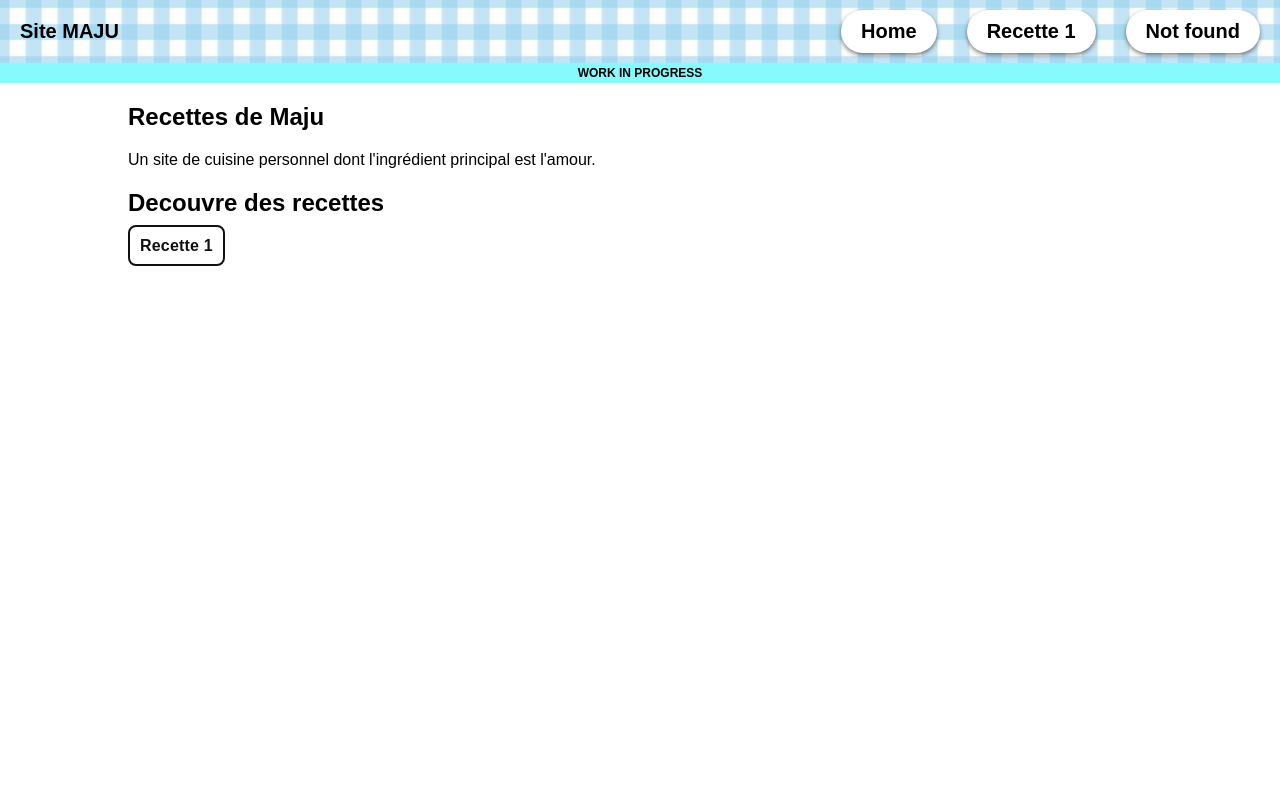
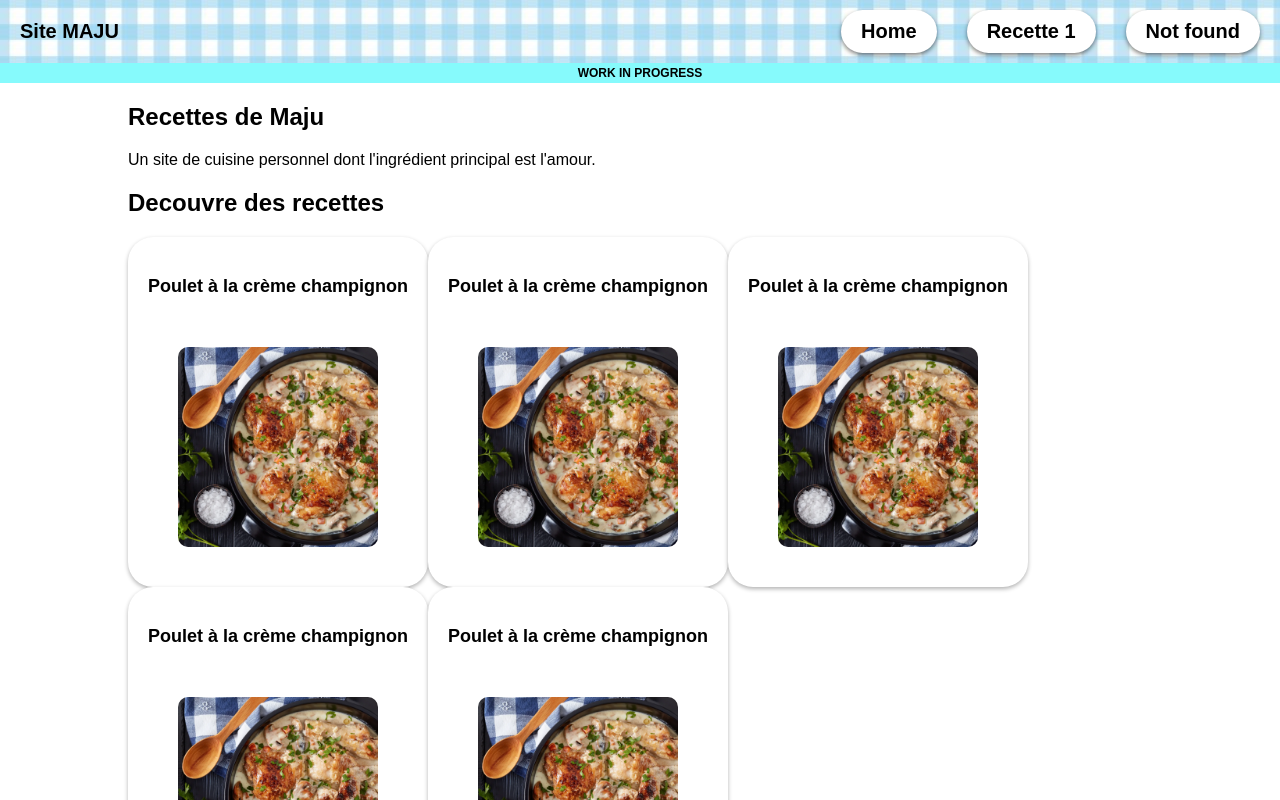
Before and after one commit to yorutx/RecettesReact, a React (Vite) app: page / in a window 1280 px wide. Before the commit this address had no page. Shown: the top 800 px of the page. Built offline with nearby package versions, Linux system fonts and the light colour scheme.

Commit message:
[ADD] recette card

```diff
--- a/src/components/index.ts
+++ b/src/components/index.ts
@@ -2,3 +2,4 @@ export { default as Button } from './button';
 export { default as HeaderBar } from './headerBar';
 export { default as Footer } from './footer';
 export { default as Template } from './template';
+export { default as RecetteCard } from './recetteCard';
--- /dev/null
+++ b/src/components/recetteCard/index.tsx
@@ -0,0 +1,21 @@
+import { Link } from 'react-router-dom';
+import { styles } from './styles';
+
+type RecetteCardType = {
+    titre       : string;
+    imageUrl    : string;
+    toGo        : string;
+};
+
+function RecetteCard({ titre, imageUrl, toGo }: RecetteCardType) {
+    return (
+        <Link to={toGo} style={styles.link}>
+            <div style={styles.container}>
+                <p style={styles.titre}>{titre}</p>
+                <img src={imageUrl} height={200} alt={titre} style={{ borderRadius: 10 }} />
+            </div>
+        </Link>
+    )
+};
+
+export default RecetteCard;
--- /dev/null
+++ b/src/components/recetteCard/styles.ts
@@ -0,0 +1,31 @@
+import type { CSSProperties } from "react";
+
+export const styles = {
+    link: {
+        display       : 'inline-block',
+        textDecoration: 'none',
+    } as CSSProperties,
+
+    container: {
+        height         : '350px',
+        width          : '300px',
+
+        display        : 'flex',
+        flexDirection  : 'column',
+        gap            : 50,
+        backgroundColor: '#fff',
+        textAlign      : 'center',
+        alignItems     : 'center',
+        justifyContent : 'center',
+        borderRadius   : '25px',
+        boxShadow      : '0 2px 4px rgba(0,0,0,0.3)',
+    } as CSSProperties,
+
+    titre: {
+        color     : 'black',
+        fontSize  : '18px',
+        fontWeight: 'bold',
+        margin    : 0,
+        lineHeight: 1.2,
+    },
+}
--- a/src/pages/home/index.tsx
+++ b/src/pages/home/index.tsx
@@ -1,6 +1,7 @@
 //import React, { useState } from 'react';
 import { styles } from './styles';
-import { Button, Template } from '../../components';
+import { RecetteCard, Template } from '../../components';
+import mainImg from '../../assets/poulet-champi.webp';
 
 function Home() {
 
@@ -15,7 +16,13 @@ function Home() {
 
                     <div>
                         <h1>Decouvre des recettes</h1>
-                        <Button title="Recette 1" to="/recette1"/>
+                        <div>
+                            <RecetteCard titre="Poulet à la crème champignon" imageUrl={mainImg} toGo="/recette1"/>
+                            <RecetteCard titre="Poulet à la crème champignon" imageUrl={mainImg} toGo="/recette1"/>
+                            <RecetteCard titre="Poulet à la crème champignon" imageUrl={mainImg} toGo="/recette1"/>
+                            <RecetteCard titre="Poulet à la crème champignon" imageUrl={mainImg} toGo="/recette1"/>
+                            <RecetteCard titre="Poulet à la crème champignon" imageUrl={mainImg} toGo="/recette1"/>
+                        </div>
                     </div>
                 </div>
             </section>
```
